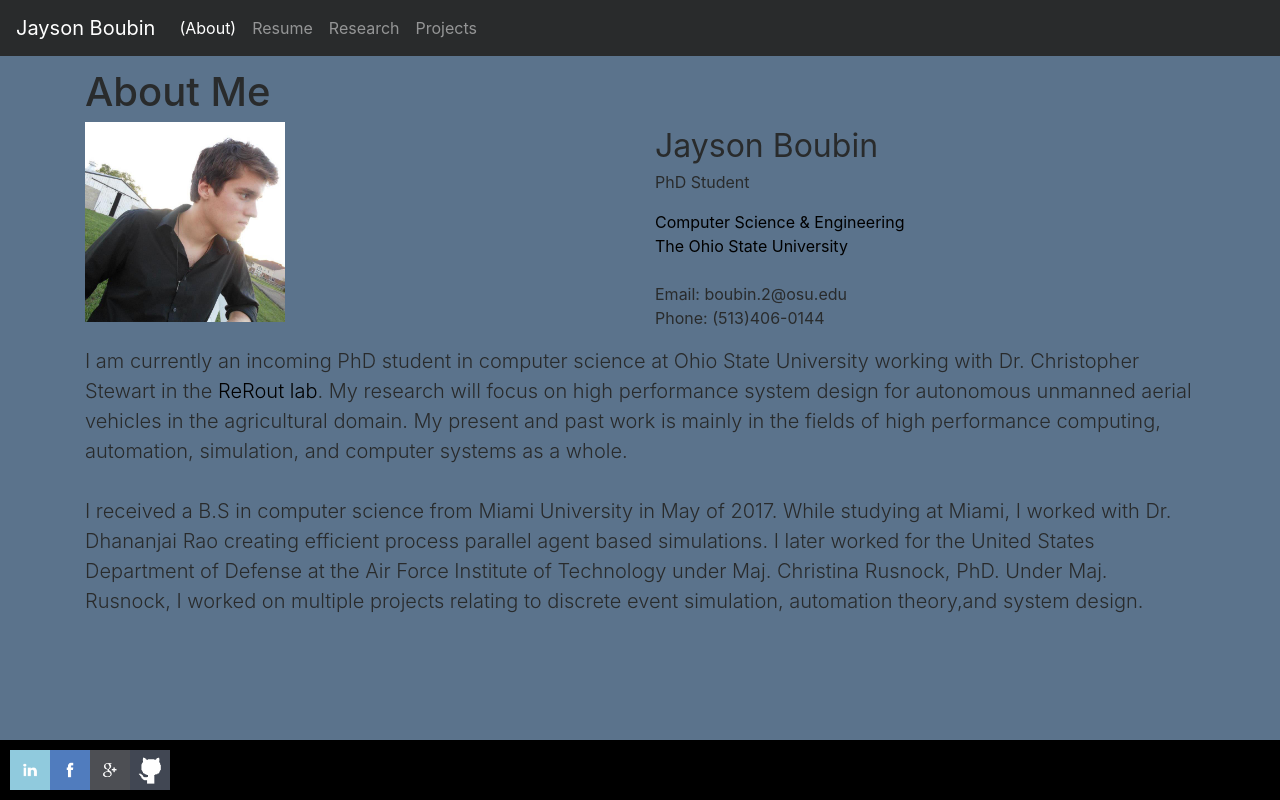
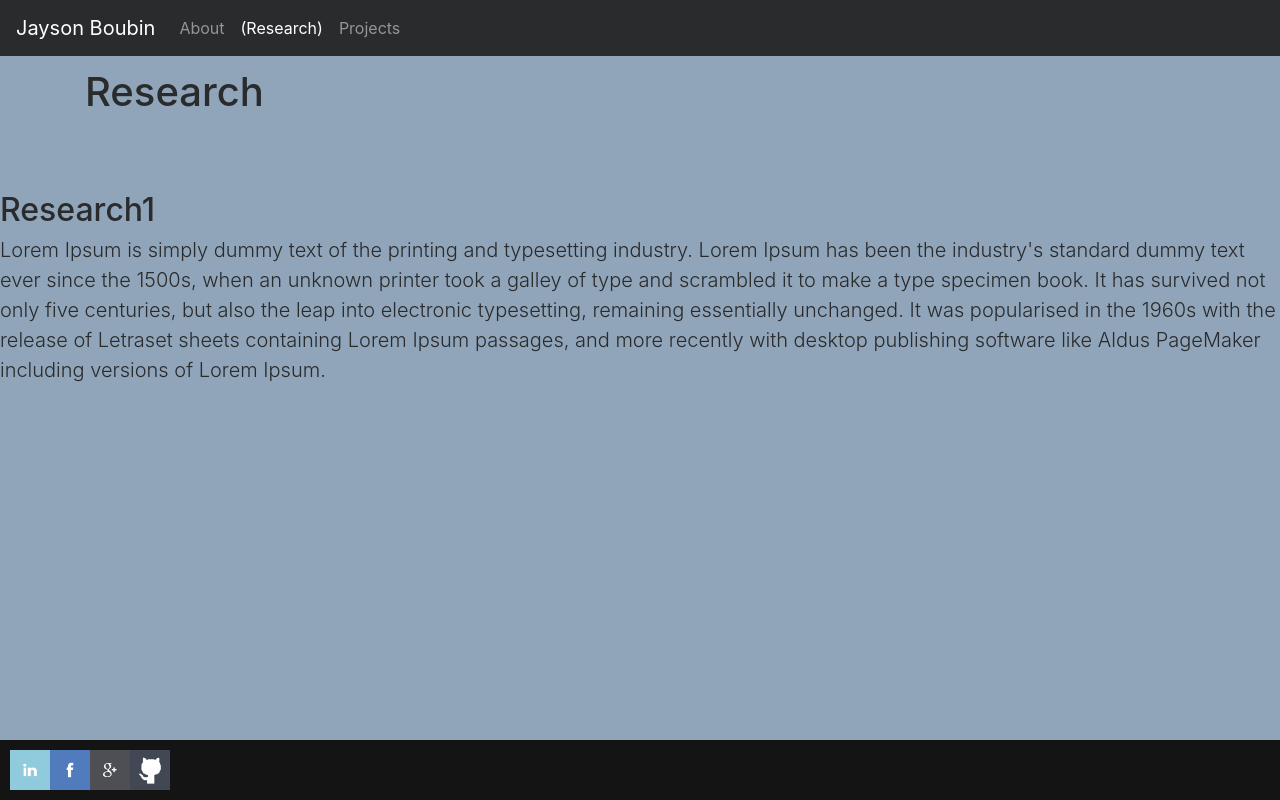
Before and after one commit to boubinjg/PersonalWebsite, a plain HTML site: page research.html in a window 1280 px wide. Drawn offline with nearby package versions, Linux system fonts and the light colour scheme; a script that the page names is missing.

Commit message:
research

```diff
--- a/research.html
+++ b/research.html
@@ -12,7 +12,7 @@
     <link href="css/bootstrap.min.css" rel="stylesheet">
     <style>
 	body {
-		background-color: #5b738c;
+		background-color: #91a5ba;
 	}
 	a {
 		color: black;
@@ -22,7 +22,7 @@
 		padding-bottom:70px;
 	}
 	footer.footer{
-		background:#000000;
+		background:#151414;
 		bottom: 0px;
 		position:fixed;
 		width: 100%;
@@ -51,14 +51,11 @@
 
       <div class="collapse navbar-collapse" id="navbarsExampleDefault">
         <ul class="navbar-nav mr-auto">
+          <li class="nav-item">
+            <a class="nav-link" href="index.html">About</a>
+          </li>
           <li class="nav-item active">
-            <a class="nav-link" hr class="sr-only">(About)</span></a>
-          </li>
-          <li class="nav-item">
-            <a class="nav-link" href="resume.html">Resume</a>
-          </li>
-          <li class="nav-item">
-            <a class="nav-link" href="research.html">Research</a>
+            <a class="nav-link" hr class="sr-only">(Research)</span></a>
           </li>
           <li class="nav-item">
             <a class="nav-link" href="projects.html">Projects</a>
@@ -69,23 +66,14 @@
 
     <div class="container">
       <!--<div class="About Me">-->
-        <h1>About Me</h1>
-	<div class="row justify-content-between">
-	  <div class="col-md-4">
-		<img src="ProfilePicture.jpg" alt = "Profile Picture" height = "200" width = "200">
-          </div>
-
-	  <div class="col-md-6">
-    	    <p class="Contact"><font size = "6">Jayson Boubin</font><br>PhD Student</p>
-	    <p class="contact"><a href ="https://cse.osu.edu/">Computer Science & Engineering</a>
-	    <br><a href="https://www.osu.edu/">The Ohio State University</a>
-	    <br><br>Email: boubin.2@osu.edu<br>Phone: (513)406-0144</p>
-	  </div>
+        <h1>Research</h1>
 	</div>
 	<div class="content">
-		<p class="lead">I am currently an incoming PhD student in computer science at Ohio State University working with Dr. Christopher Stewart in the <a href="http://web.cse.ohio-state.edu/~stewart.962/rerout.html">ReRout lab</a>. My research will focus on high performance system design for autonomous unmanned aerial vehicles in the agricultural domain. My present and past work is mainly in the fields of high performance computing, automation, simulation, and computer systems as a whole. <br><br>
-I received a B.S in computer science from Miami University in May of 2017. While studying at Miami, I worked with Dr. Dhananjai Rao creating efficient process parallel agent based simulations. I later worked for the United States Department of Defense at the Air Force Institute of Technology under Maj. Christina Rusnock, PhD. Under Maj. Rusnock, I worked on multiple projects relating to discrete event simulation, automation theory,and system design. </p>
-       </div>
+		<h2>Research1</h2>
+		<p class="lead">Lorem Ipsum is simply dummy text of the printing and typesetting industry. Lorem Ipsum has been the industry's standard dummy text ever since the 1500s, when an unknown printer took a galley of type and scrambled it to make a type specimen book. It has survived not only five centuries, but also the leap into electronic typesetting, remaining essentially unchanged. It was popularised in the 1960s with the release of Letraset sheets containing Lorem Ipsum passages, and more recently with desktop publishing software like Aldus PageMaker including versions of Lorem Ipsum.<p>
+
+
+	</div>
       <!--</div>-->
     </div><!-- /.container -->
     <footer class="footer">
```
Also changed, not shown: index.html (+4 -7 lines), projects.html (+5 -8 lines), 1 other file.
